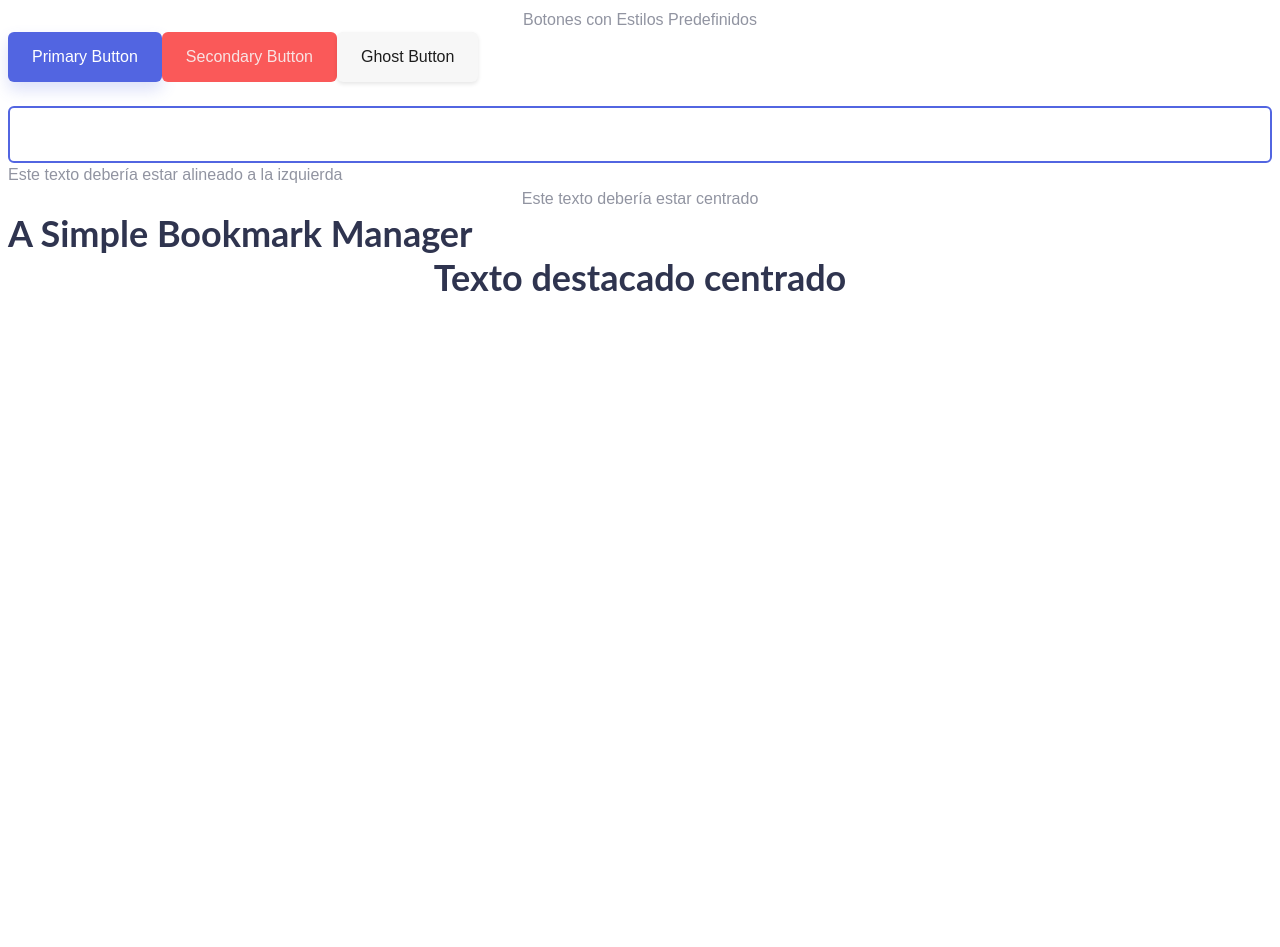
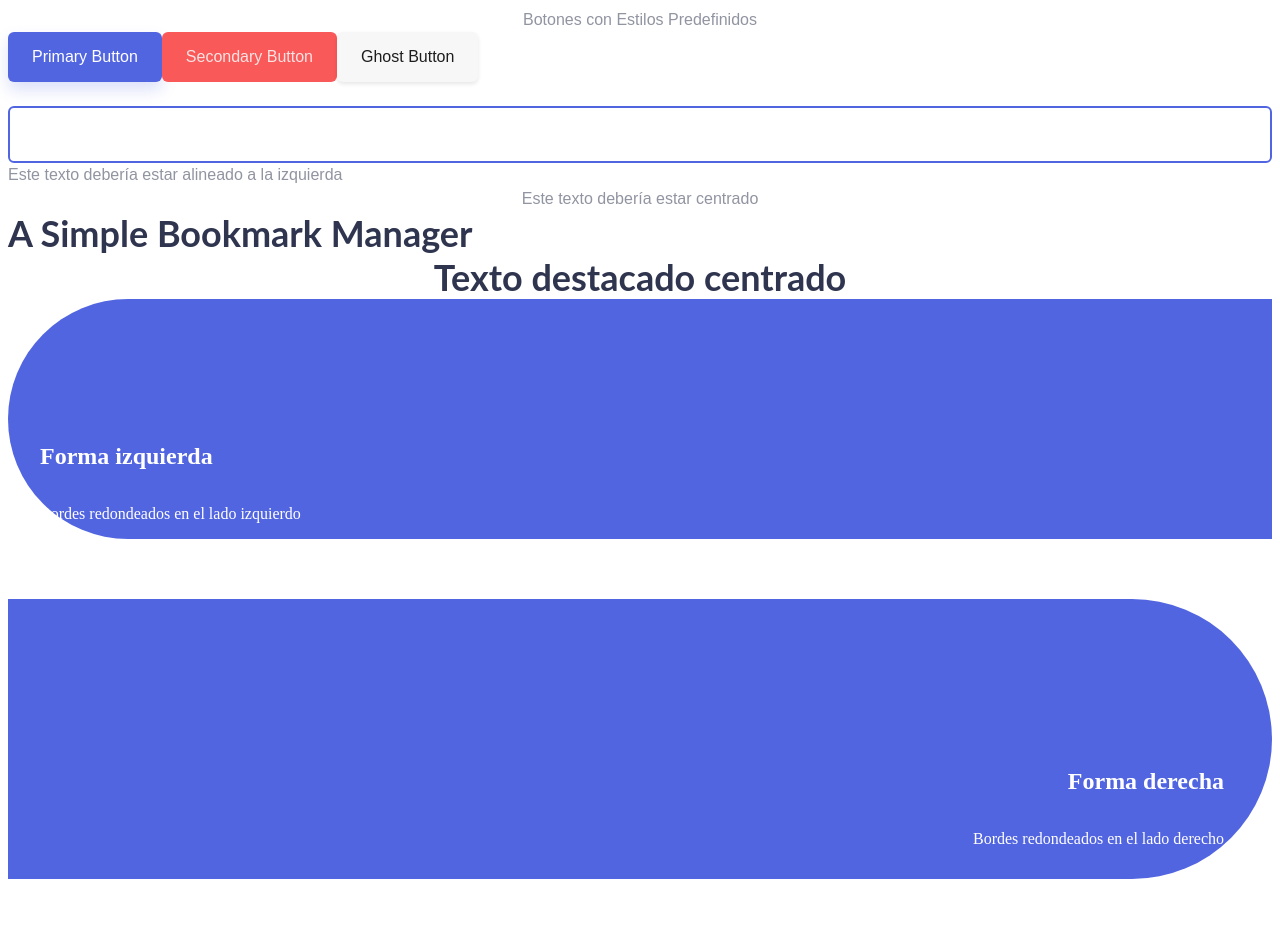
Before and after one commit to BauveR/Sprint-5-React-, a React (Vite) app: page / in a window 1280 px wide. Shown: the top 947 px of the page. Before the commit the page ends 800 px from the top, so only its background shows below. Built offline with nearby package versions, Linux system fonts and the light colour scheme.

Commit message:
shape left § rigth atom

```diff
--- a/src/App.tsx
+++ b/src/App.tsx
@@ -1,6 +1,7 @@
 import {Button} from './components/atoms/Button';
 import FeaturedText from './components/atoms/FeaturedText';
 import Text from './components/atoms/Text';
+import BlueShape from './components/atoms/BlueShape';
 
 function App() {
   return (
@@ -31,6 +32,28 @@ function App() {
         Texto destacado centrado
       </FeaturedText>
 
+      <div>
+      {/* Versión izquierda (por defecto) */}
+      <BlueShape height="300px">
+        <h2>Forma izquierda</h2>
+        <p>Bordes redondeados en el lado izquierdo</p>
+      </BlueShape>
+
+      {/* Versión derecha */}
+      <BlueShape align="right" height="350px" className="custom-class">
+        <h2>Forma derecha</h2>
+        <p>Bordes redondeados en el lado derecho</p>
+      </BlueShape>
+
+      {/* Versión derecha con contenido alineado */}
+      <BlueShape align="right" height="400px">
+        <div style={{ maxWidth: '80%' }}>
+          <h3>Contenido destacado</h3>
+          <p>Texto alineado a la derecha con forma en ese lado</p>
+        </div>
+      </BlueShape>
+    </div>
+
 
 
 
--- /dev/null
+++ b/src/components/atoms/BlueShape.css
@@ -0,0 +1,48 @@
+.blue-shape-container {
+    position: relative;
+    width: 100%;
+    overflow: hidden;
+  }
+
+  /* Estilo base (left) */
+  .blue-shape-background {
+    position: absolute;
+    z-index: 0;
+    top: 0;
+    left: 0;
+    width: 100%;
+    height: 80%;
+    background-color: var(--primary-color);
+    transform-origin: top left;
+    border-bottom-left-radius: 15rem;
+    border-top-left-radius: 15rem;
+  }
+
+  /* Variante right */
+  .blue-shape-container.right .blue-shape-background {
+    left: auto;
+    right: 0;
+    transform-origin: top right;
+    border-bottom-left-radius: 0;
+    border-top-left-radius: 0;
+    border-bottom-right-radius: 15rem;
+    border-top-right-radius: 15rem;
+  }
+
+  /* Contenido - alineación opcional para right */
+  .blue-shape-container.right .blue-shape-content {
+    align-items: flex-end;
+    text-align: right;
+    padding-right: 3rem; /* Mayor padding en el lado derecho */
+  }
+
+  .blue-shape-content {
+    position: relative;
+    z-index: 1;
+    padding: 2rem;
+    color: white;
+    height: 100%;
+    display: flex;
+    flex-direction: column;
+    justify-content: center;
+  }
--- /dev/null
+++ b/src/components/atoms/BlueShape.tsx
@@ -0,0 +1,33 @@
+import React from 'react';
+import './BlueShape.css';
+
+interface BlueShapeProps {
+  children: React.ReactNode;
+  height?: string;
+  className?: string;
+  align?: 'left' | 'right'; // Nueva prop para alineación
+}
+
+const BlueShape: React.FC<BlueShapeProps> = ({
+  children,
+  height = '400px',
+  className = '',
+  align = 'left' // Valor por defecto
+}) => {
+  // Determinar la clase de alineación
+  const alignmentClass = align === 'right' ? 'right' : '';
+
+  return (
+    <div
+      className={`blue-shape-container ${alignmentClass} ${className}`}
+      style={{ height }}
+    >
+      <div className="blue-shape-background"></div>
+      <div className="blue-shape-content">
+        {children}
+      </div>
+    </div>
+  );
+};
+
+export default BlueShape;
```
